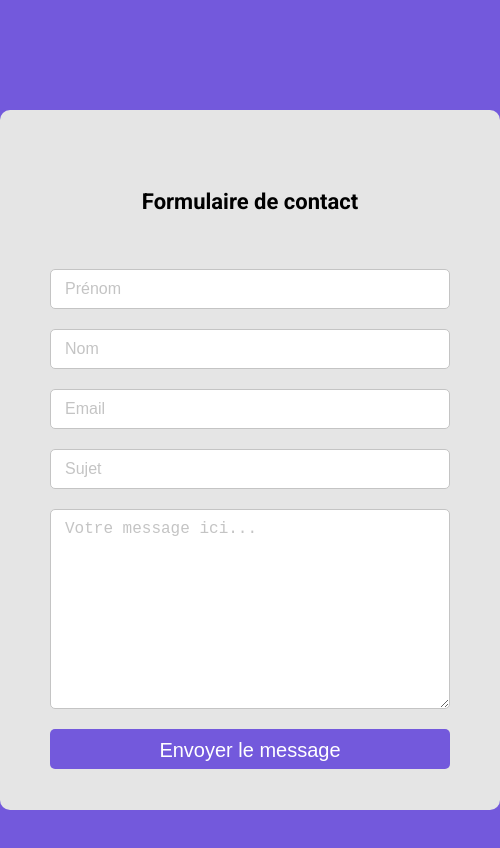
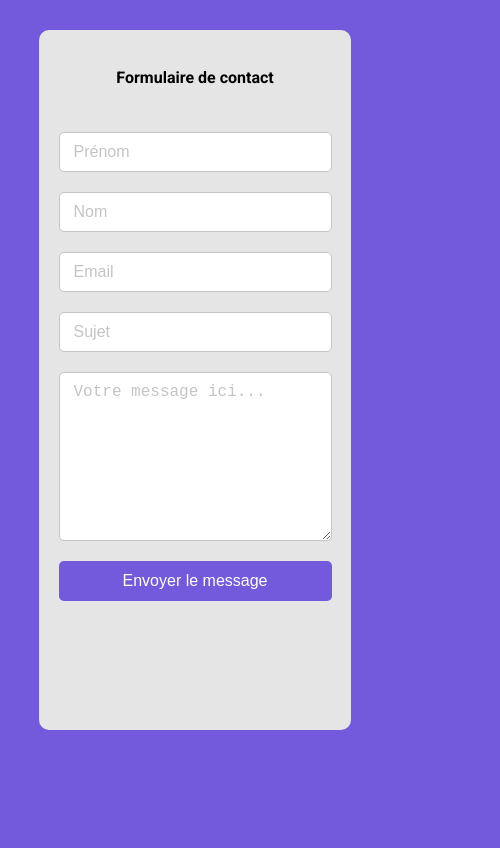
Before and after one commit to csengmany/formulaire-frontend, a plain HTML site: page index.html in a window 390 px wide. Shown: the whole page, 500 px wide, since content can reach past the window. Drawn offline with nearby package versions, Linux system fonts and the light colour scheme.

Commit message:
add responsive style

```diff
--- a/asset/css/style.css
+++ b/asset/css/style.css
@@ -81,3 +81,43 @@ span {
     justify-content: center;
     margin: 20px;
 }
+@media (max-width: 768px) {
+    .container {
+        max-width: 80vw;
+        max-height: 90vh;
+        margin: 30px auto;
+        padding: 20px;
+        display: flex;
+        justify-content: flex-start;
+    }
+
+    h1 {
+        margin-top: 0px;
+        margin-bottom: 10px;
+        font-size: 16px;
+    }
+
+    textarea {
+        height: 20vh;
+    }
+    input,
+    textarea {
+        max-width: 70vw;
+    }
+
+    input[type="submit"] {
+        font-size: 16px;
+        margin-bottom: 10px;
+    }
+    span {
+        font-size: 12px;
+        margin: 0px;
+    }
+}
+@media (max-height: 600px) {
+    .container {
+        height: 100vh;
+        margin: 20px auto 0 auto;
+        padding: 10px 10px 0 10px;
+    }
+}
```
